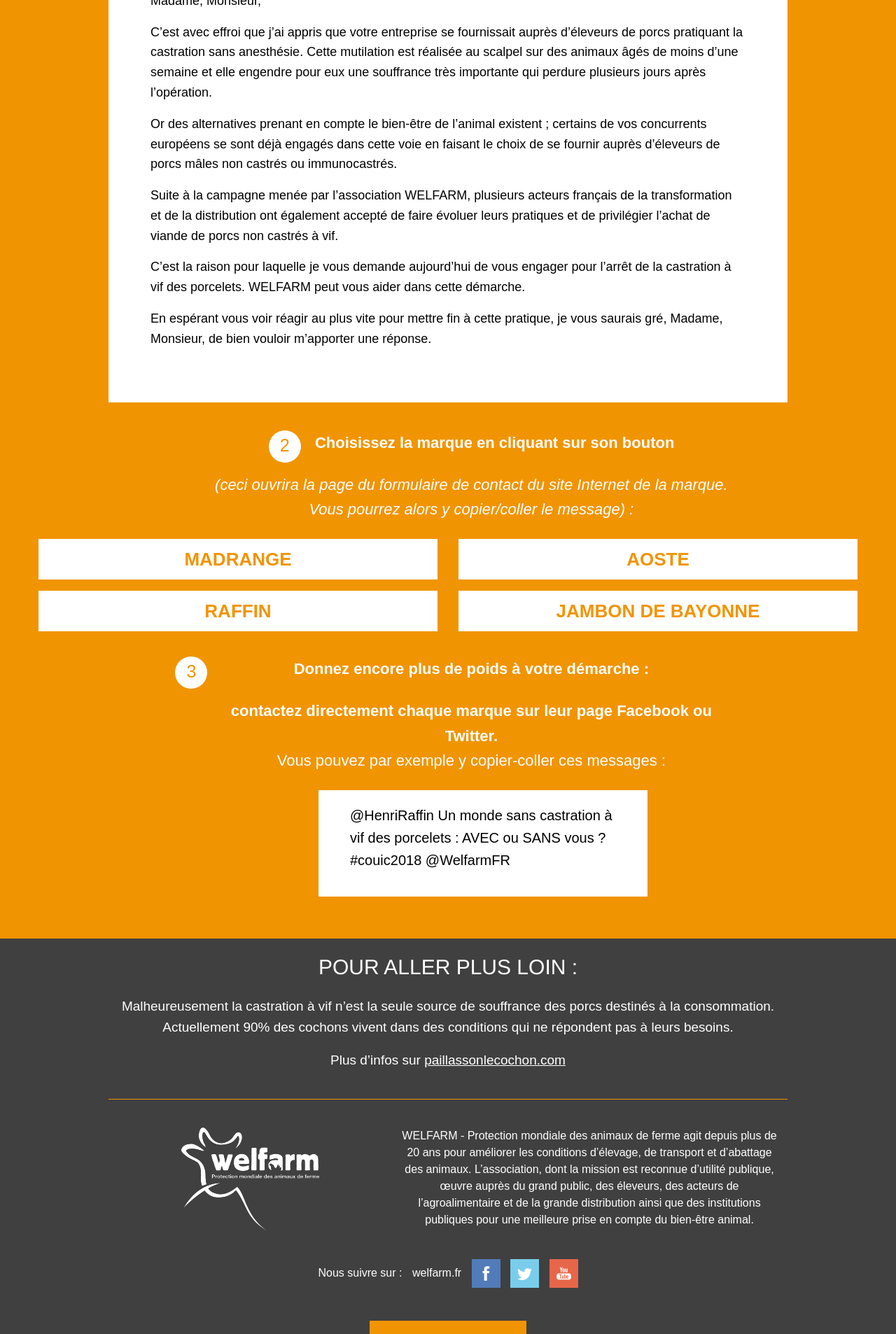
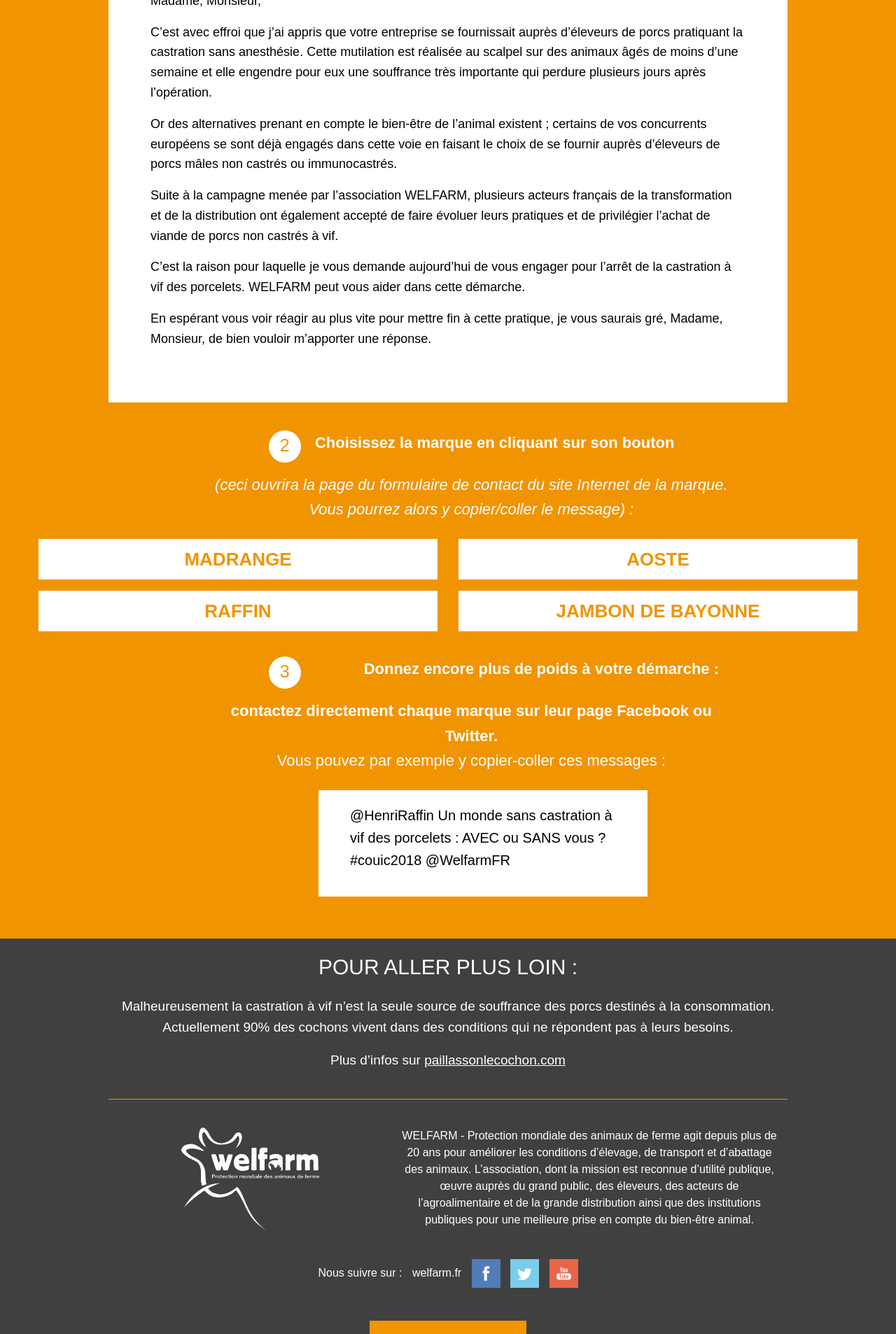
Before and after one commit to adfinitas-app/welfarm-petition, a Jekyll site: the page built from index.html, in a window 1280 px wide. Shown: the part 3835-5741 px from the top of the page at 70% size. Built offline with Jekyll 4.4.1, drawn with Linux system fonts in a browser that asks for light colours; comment, search, counter and statistics services are not loaded.

Commit message:
Updated '_includes/professionels.html' via CloudCannon

```diff
--- a/_includes/professionels.html
+++ b/_includes/professionels.html
@@ -88,10 +88,10 @@
 
     <div class="row medium-collapse">
       <div class="large-8 columns large-centered small-collapse">
-	<div class="small-1 columns">
+	<div class="small-offset-2 small-1 columns">
 	  <div class="number-petition">3</div>
 	</div>
-	<div class="small-11 columns">
+	<div class="small-8 columns">
 	  <p class="legende-number-petition">
 	  Donnez encore plus de poids à votre démarche :
 	  </p>
```
